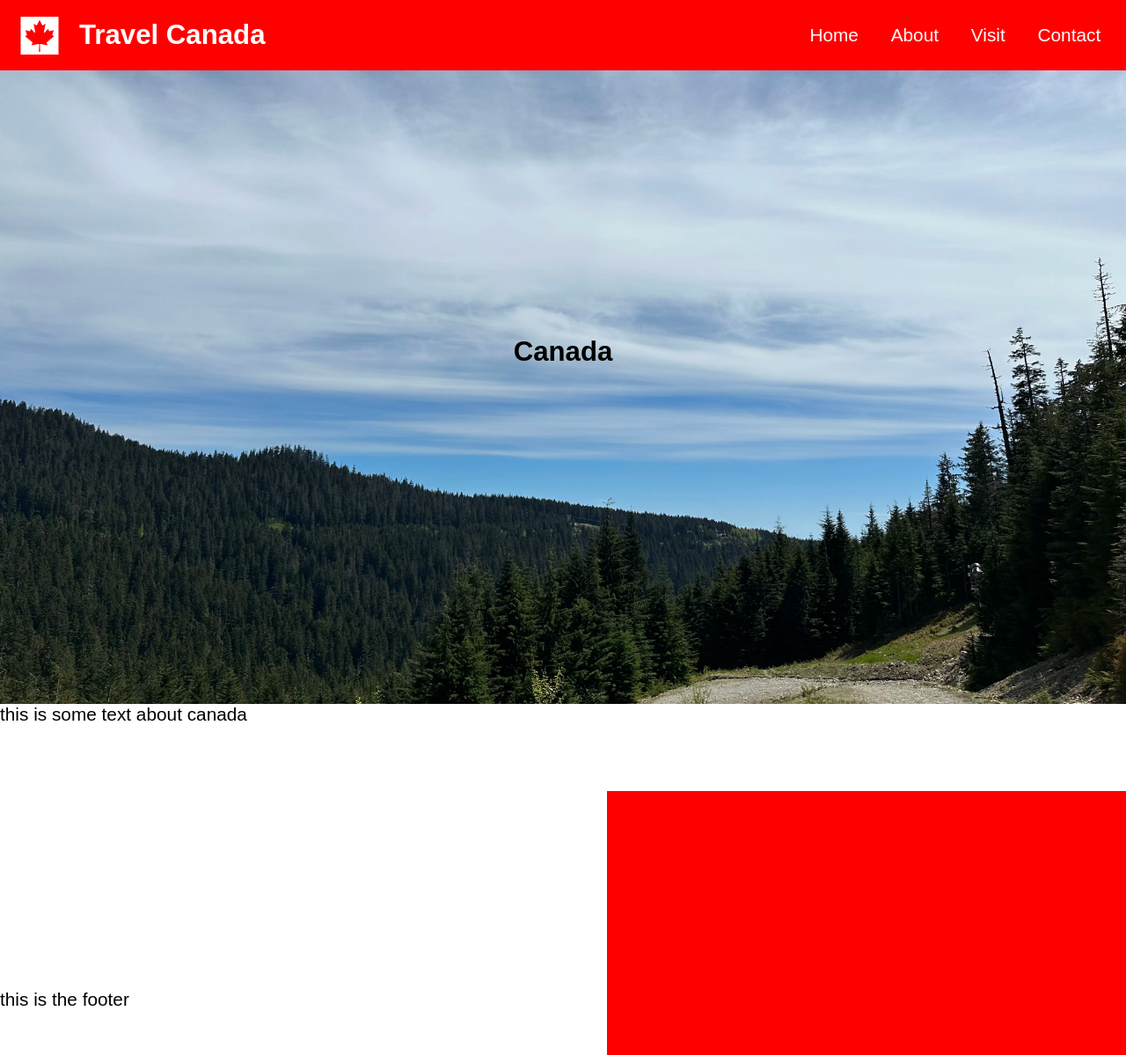
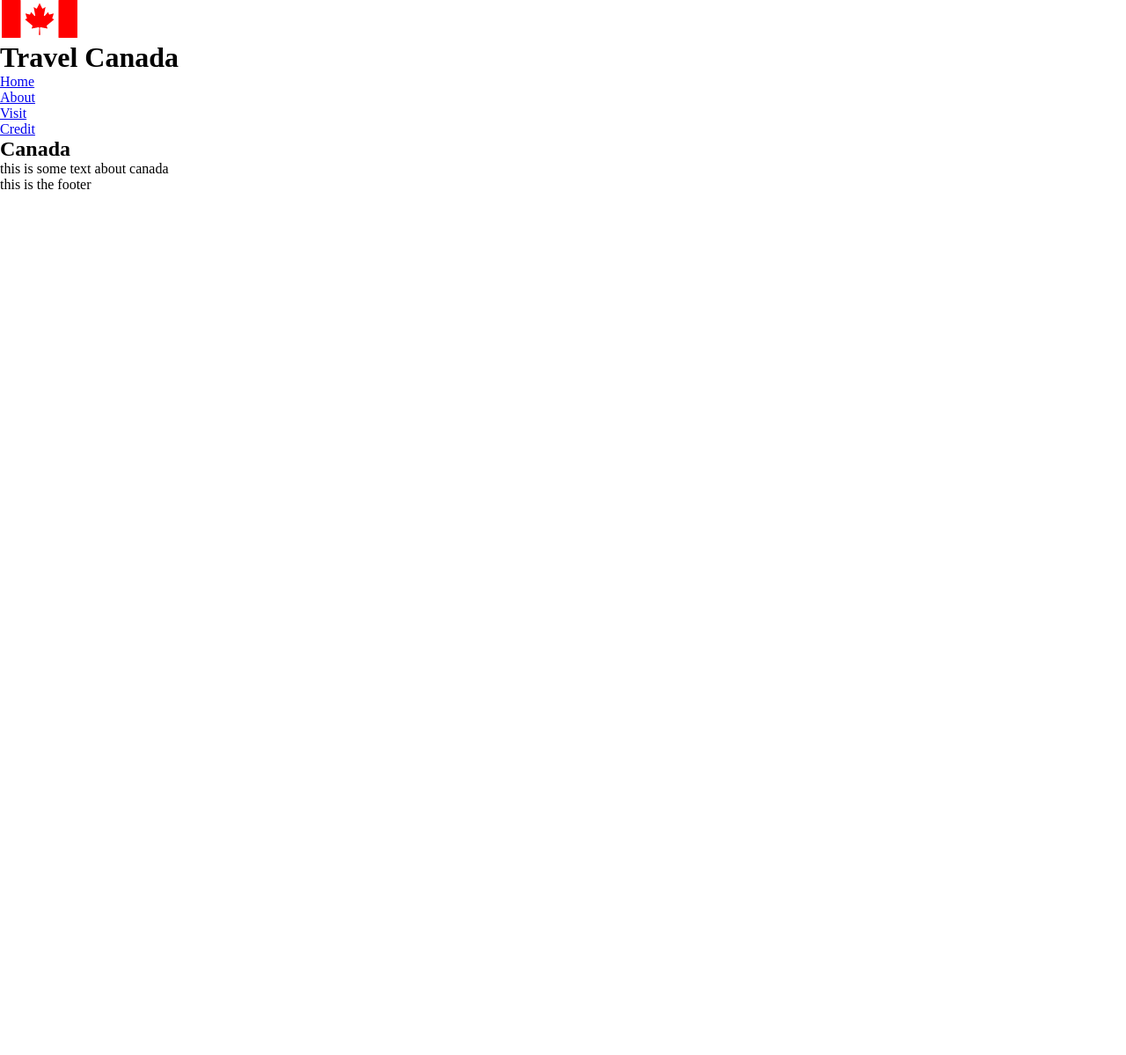
Before and after one commit to ihawp/bcit, a PHP site: page / in a window 1280 px wide. Shown: the whole page at 88% size. After the commit the page ends 215 px from the top, so only its background shows below. Run offline with PHP 8.4, Linux system fonts and the light colour scheme.

Commit message:
init: starting country project

```diff
--- a/web-development-1/country-page/index.html
+++ b/web-development-1/country-page/index.html
@@ -10,14 +10,14 @@
   <link rel="stylesheet" href="style.css">
 </head>
 <body>
-  <header class="flex items-center">
-    <nav class="display-inherit items-center justify-start">
+  <header>
+    <div>
       <!-- https://upload.wikimedia.org/wikipedia/commons/c/cf/Flag_of_Canada.svg -->
       <img src="media/canada-flag.svg" alt="Canada Flag" width="90" height="43" />
       <h1 title="Travel Canada">Travel Canada</h1>
-    </nav>
-    <nav class="display-inherit justify-end" style="padding: 0 1em 0 0;">
-      <ul class="display-inherit gap-1">
+    </div>
+    <nav>
+      <ul>
         <li>
           <a href="index.html">Home</a>
         </li>
@@ -28,13 +28,13 @@
           <a href="visit.html">Visit</a>
         </li>
         <li>
-          <a href="contact.html">Contact</a>
+          <a href="credit.html">Credit</a>
         </li>
       </ul>
     </nav>
   </header>
   <main>
-    <section id="hero" class="flex items-center justify-center">
+    <section id="hero">
       <h2>Canada</h2>
     </section>
     <section>
@@ -42,30 +42,14 @@
         this is some text about canada
       </p>
     </section>
-    <section style="
-
-    display: grid;
-
-    grid-template-columns: [first] 40px [line2] 50px [line3] auto [col4-start] 50px [five] 40px [end];
-
-    grid-template-rows: [row1-start] 25% [row1-end] 100px [third-line] 100px [fourth-line] 100px [fifth-line] auto [last-line];
-
-">
-      <div style="
-        background: red;
-
-        grid-column-start: row1-start;
-        grid-column-end: five;
-
-        grid-row-start: row1-end;
-        grid-row-end: 5;
-">
+    <section>
+      <div>
 
       </div>
     </section>
   </main>
   <footer>
-    <p style="grid-column-end: auto">this is the footer</p>
+    <p>this is the footer</p>
   </footer>
 </body>
 </html>
--- a/web-development-1/country-page/style.css
+++ b/web-development-1/country-page/style.css
@@ -5,123 +5,6 @@
     margin: 0;
     padding: 0;
 }
-:root {}
-::-webkit-scrollbar {
-    width: 0;
-}
-body {
-    background: white;
-    color: black;
-    font-size: 1.3em;
-    font-family: sans-serif;
-}
 
-/* heading */
-h1 {
-
-}
-h2 {
-
-}
-
-/* a */
-a {
-    text-decoration: none;
-    color: black;
-}
-nav a {
-    color: white;
-    padding: 5px 8px;
-    margin: 5px 0 5px 0;
-    transition: 0.2s ease;
-}
-nav a:hover {
-    background: blue;
-}
-
-/* p */
-p {
-
-}
-
-ul {
-    list-style: none;
-}
-
-/* semantic body */
-header {
-    background-color: #FF0000;
-    color: white;
-    position: fixed;
-    height: 80px;
-    width: 100vw;
-}
-nav {
-    flex-grow: 1;
-}
-main {
-
-}
-section {
-
-}
-footer {
-
-}
-
-/* gap */
-.gap-1 {
-    gap: 1em;
-}
-
-/* display */
-.display-inherit {
-    display: inherit;
-}
 
 /* flex */
-.flex {
-    display: flex;
-}
-.flex-col {
-    flex-direction: column;
-}
-
-/* align-items */
-.items-center {
-    align-items: center;
-}
-.items-start {
-    align-items: start;
-}
-.items-end {
-    align-items: end;
-}
-
-/* justify-items */
-.justify-center {
-    justify-content: center;
-}
-.justify-start {
-    justify-content: start;
-}
-.justify-end {
-    justify-content: end;
-}
-
-/* grid */
-/*
-        MAKE GRID LAYOUT!
- */
-
-/* hero */
-#hero {
-    /* this is my own image taken at Cypress Mountain */
-    background-image: url("media/bg.webp");
-    height: 100vh;
-    background-position: center;
-    background-size: cover;
-}
-
-/* add loading of smaller image for table/mobile */
-/* via media tags */
```
Also changed, not shown: web-development-1/country-page/contact.html (deleted, +0 -10 lines), web-development-1/country-page/credit.html (added, +19 -0 lines), web-development-1/country-page/media/bg.webp (deleted).
